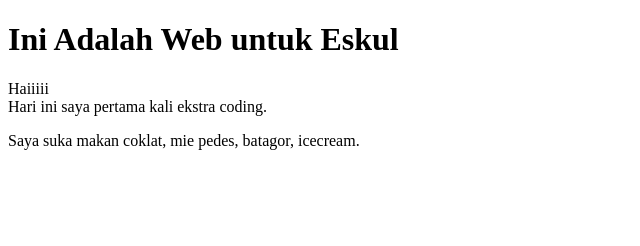
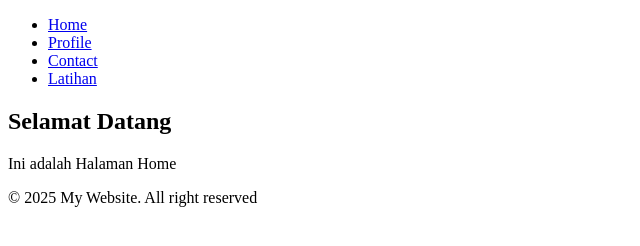
Before and after one commit to gisellarosaly12/Ekskul-Coding, a plain HTML site: page index.html in a window 1280 px wide. Shown: the whole page, without its empty margins (0-640 px from the left). Drawn offline with Linux system fonts and the light colour scheme.

Commit message:
Update index.html

```diff
--- a/index.html
+++ b/index.html
@@ -1,11 +1,28 @@
 <!DOCTYPE html>
 <html>
     <head>
-        <title>Web Saya</title>
+        <title>Home - Web Saya</title>
     </head>
     <body>
-        <h1>Ini Adalah Web untuk Eskul</h1>
-        <p>Haiiiii</br>Hari ini saya pertama kali ekstra coding.</p>
-        <p>Saya suka makan coklat, mie pedes, batagor, icecream.</p>
+        <header>
+            <nav class="navbar">
+                <ul>
+                    <li><a href="index.html" class="active">Home</a></li>
+                    <li><a href="#" class="active">Profile</a></li>
+                    <li><a href="#" class="active">Contact</a></li>
+                    <li><a href="#" class="active">Latihan</a></li>
+                </ul>
+            </nav>
+        </header>
+
+        <main>
+            <section class="home">
+                <h1>Selamat Datang</h1>
+                <p>Ini adalah Halaman Home</p>
+        </main
+            <footer>
+                <p>&copy; 2025 My Website. All right reserved</p>
+            </footer>
     </body>
+
 </html>
```
